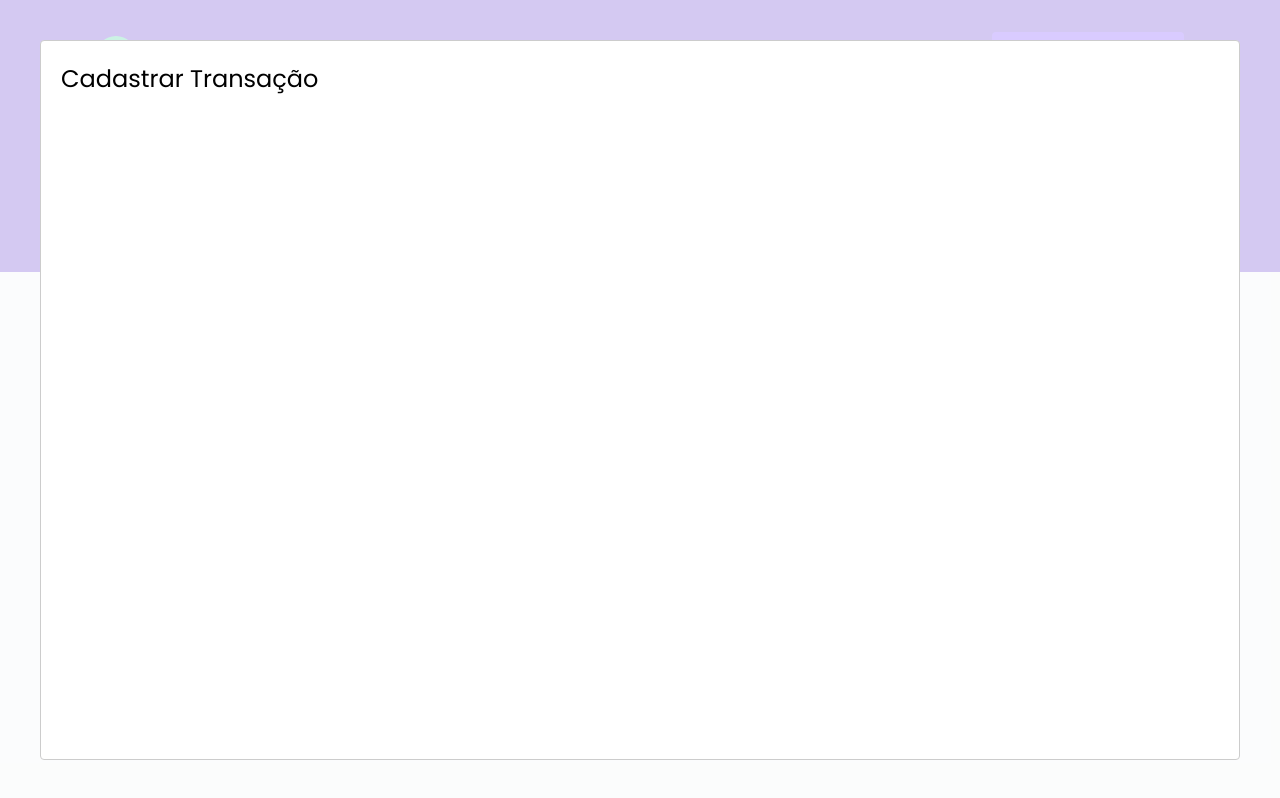
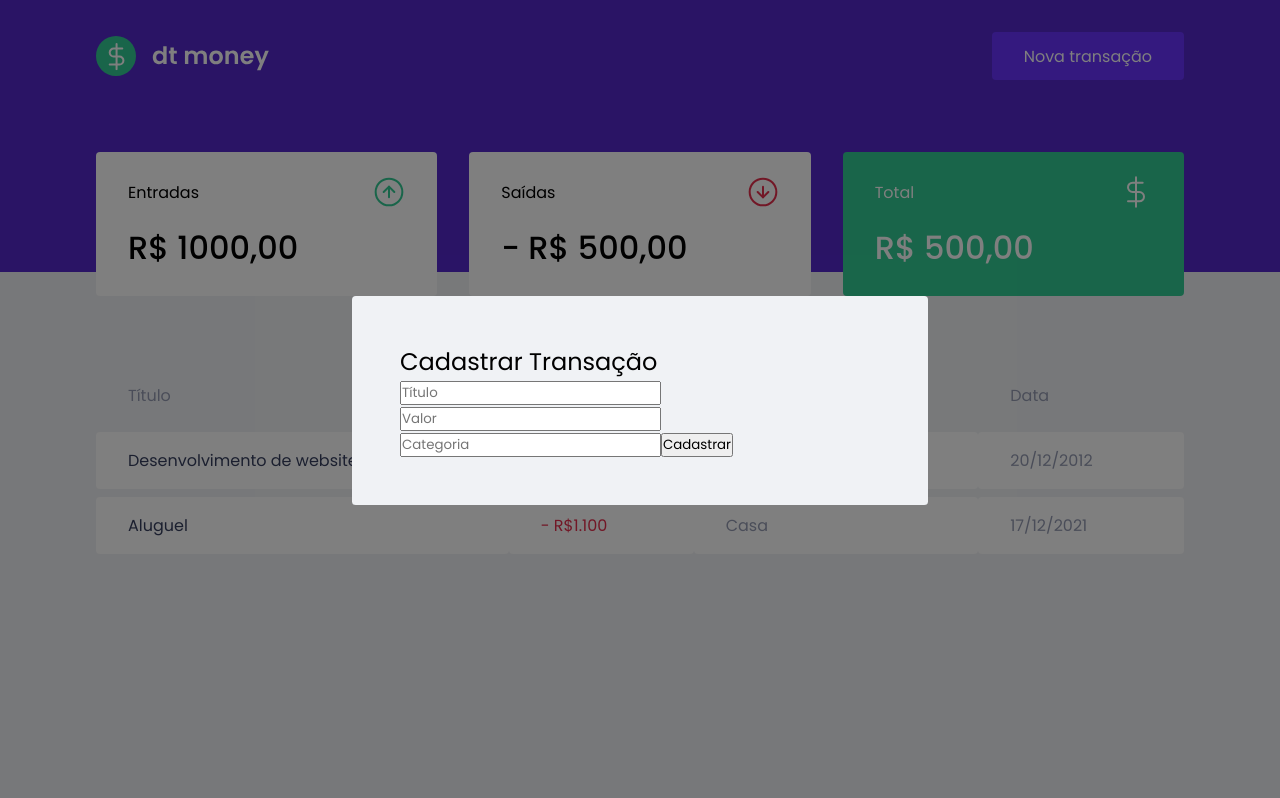
Before and after one commit to MatFregulia/dtMoney, a React (Create React App) app: page / in a window 1280 px wide. Both pictures are taken after a click on the button "Nova transação". Built offline with nearby package versions, Linux system fonts and the light colour scheme; no server answers; what miragejs would draw is missing.

Commit message:
Estrutura do formulario

```diff
--- a/src/components/NewTransactionModal/index.tsx
+++ b/src/components/NewTransactionModal/index.tsx
@@ -1,4 +1,5 @@
 import Modal from 'react-modal';
+import { Container } from './styles';
 
 interface NewTransactionModalPropos {
     isOpen: boolean;
@@ -10,8 +11,16 @@
         <Modal
             isOpen={isOpen}
             onRequestClose={onRequestClose}
+            overlayClassName="react-modal-overlay"
+            className="react-modal-content"
         >
-          <h2>Cadastrar Transação</h2>
+            <Container>
+                <h2>Cadastrar Transação</h2>
+                <input placeholder="Título" />
+                <input type="number" placeholder="Valor" />
+                <input placeholder="Categoria" />
+                <button type="submit">Cadastrar</button>
+            </Container>
       </Modal>
     )
 }
--- a/src/components/NewTransactionModal/styles.ts
+++ b/src/components/NewTransactionModal/styles.ts
@@ -1,5 +1,5 @@
 import styled from "styled-components";
 
-export const Container = styled.div `
+export const Container = styled.form `
 
 `;
--- a/src/styles/global.ts
+++ b/src/styles/global.ts
@@ -54,4 +54,27 @@
         opacity: 0.6;
         cursor: not-allowed;
     }
+
+    .react-modal-overlay {
+        background: rgba(0, 0, 0, 0.5);
+
+        position: fixed;
+        top: 0;
+        bottom: 0;
+        right: 0;
+        left: 0;
+
+        display: flex;
+        align-items: center;
+        justify-content: center;
+    }
+
+    .react-modal-content {
+        width: 100%;
+        max-width: 576px;
+        background: var(--background);
+        padding: 3rem;
+        position: relative;
+        border-radius: 0.24rem;
+    }
 `
```
